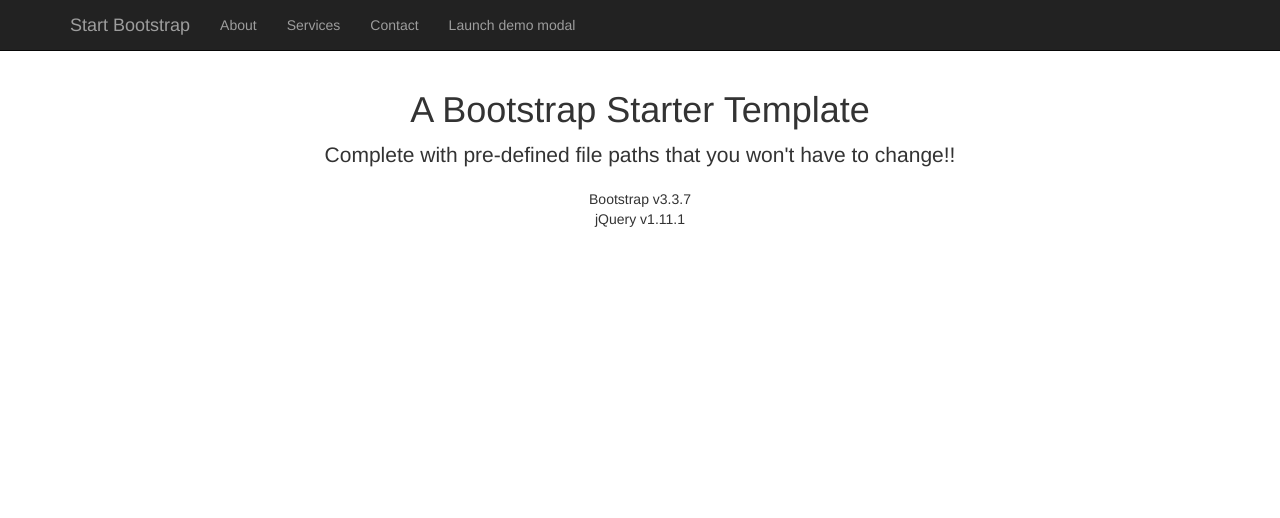
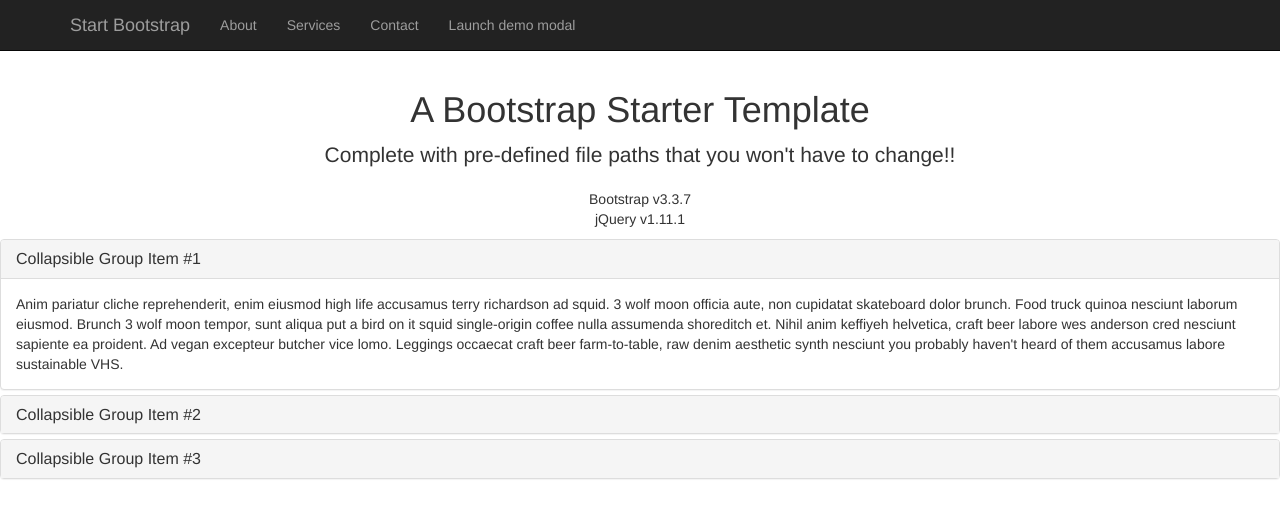
Before and after one commit to devugees/cocktails-bootstrap, a website: page index.html in a window 1280 px wide. Drawn offline with Linux system fonts and the light colour scheme.

Commit message:
add accordion

```diff
--- a/index.html
+++ b/index.html
@@ -98,7 +98,7 @@
           <h4 class="modal-title" id="myModalLabel">Modal title</h4>
         </div>
         <div class="modal-body">
-          <p>this is my first moudal bootstrap yay<br>please joing my joy by adding your <strong>name:<strong></p>
+          <p>this is my first moudal bootstrap yay<br>please joing my joy by adding your <strong>name:</strong></p>
           <form>
             <div class="form-group">
               <label for="recipient-name" class="control-label">Name:</label>
@@ -111,8 +111,72 @@
           <button type="button" class="btn btn-primary">Add</button>
         </div>
       </div>
+        <!-- /.row -->
     </div>
   </div>
+  <section>
+    <div class="panel-group" id="accordion" role="tablist" aria-multiselectable="true">
+      <div class="panel panel-default">
+        <div class="panel-heading" role="tab" id="headingOne">
+          <h4 class="panel-title">
+            <a role="button" data-toggle="collapse" data-parent="#accordion" href="#collapseOne" aria-expanded="true" aria-controls="collapseOne">
+              Collapsible Group Item #1
+            </a>
+          </h4>
+        </div>
+        <div id="collapseOne" class="panel-collapse collapse in" role="tabpanel" aria-labelledby="headingOne">
+          <div class="panel-body">
+            Anim pariatur cliche reprehenderit, enim eiusmod high life accusamus terry richardson ad squid. 3 wolf moon officia aute,
+            non cupidatat skateboard dolor brunch. Food truck quinoa nesciunt laborum eiusmod. Brunch 3 wolf
+            moon tempor, sunt aliqua put a bird on it squid single-origin coffee nulla assumenda shoreditch
+            et. Nihil anim keffiyeh helvetica, craft beer labore wes anderson cred nesciunt sapiente ea proident.
+            Ad vegan excepteur butcher vice lomo. Leggings occaecat craft beer farm-to-table, raw denim aesthetic
+            synth nesciunt you probably haven't heard of them accusamus labore sustainable VHS.
+          </div>
+        </div>
+      </div>
+      <div class="panel panel-default">
+        <div class="panel-heading" role="tab" id="headingTwo">
+          <h4 class="panel-title">
+            <a class="collapsed" role="button" data-toggle="collapse" data-parent="#accordion" href="#collapseTwo" aria-expanded="false"
+              aria-controls="collapseTwo">
+              Collapsible Group Item #2
+            </a>
+          </h4>
+        </div>
+        <div id="collapseTwo" class="panel-collapse collapse" role="tabpanel" aria-labelledby="headingTwo">
+          <div class="panel-body">
+            Anim pariatur cliche reprehenderit, enim eiusmod high life accusamus terry richardson ad squid. 3 wolf moon officia aute,
+            non cupidatat skateboard dolor brunch. Food truck quinoa nesciunt laborum eiusmod. Brunch 3 wolf
+            moon tempor, sunt aliqua put a bird on it squid single-origin coffee nulla assumenda shoreditch
+            et. Nihil anim keffiyeh helvetica, craft beer labore wes anderson cred nesciunt sapiente ea proident.
+            Ad vegan excepteur butcher vice lomo. Leggings occaecat craft beer farm-to-table, raw denim aesthetic
+            synth nesciunt you probably haven't heard of them accusamus labore sustainable VHS.
+          </div>
+        </div>
+      </div>
+      <div class="panel panel-default">
+        <div class="panel-heading" role="tab" id="headingThree">
+          <h4 class="panel-title">
+            <a class="collapsed" role="button" data-toggle="collapse" data-parent="#accordion" href="#collapseThree" aria-expanded="false"
+              aria-controls="collapseThree">
+              Collapsible Group Item #3
+            </a>
+          </h4>
+        </div>
+        <div id="collapseThree" class="panel-collapse collapse" role="tabpanel" aria-labelledby="headingThree">
+          <div class="panel-body">
+            Anim pariatur cliche reprehenderit, enim eiusmod high life accusamus terry richardson ad squid. 3 wolf moon officia aute,
+            non cupidatat skateboard dolor brunch. Food truck quinoa nesciunt laborum eiusmod. Brunch 3 wolf
+            moon tempor, sunt aliqua put a bird on it squid single-origin coffee nulla assumenda shoreditch
+            et. Nihil anim keffiyeh helvetica, craft beer labore wes anderson cred nesciunt sapiente ea proident.
+            Ad vegan excepteur butcher vice lomo. Leggings occaecat craft beer farm-to-table, raw denim aesthetic
+            synth nesciunt you probably haven't heard of them accusamus labore sustainable VHS.
+          </div>
+        </div>
+      </div>
+    </div>
+  </section>
   <!-- /.container -->
 
   <!-- jQuery Version 1.11.1 -->
```
